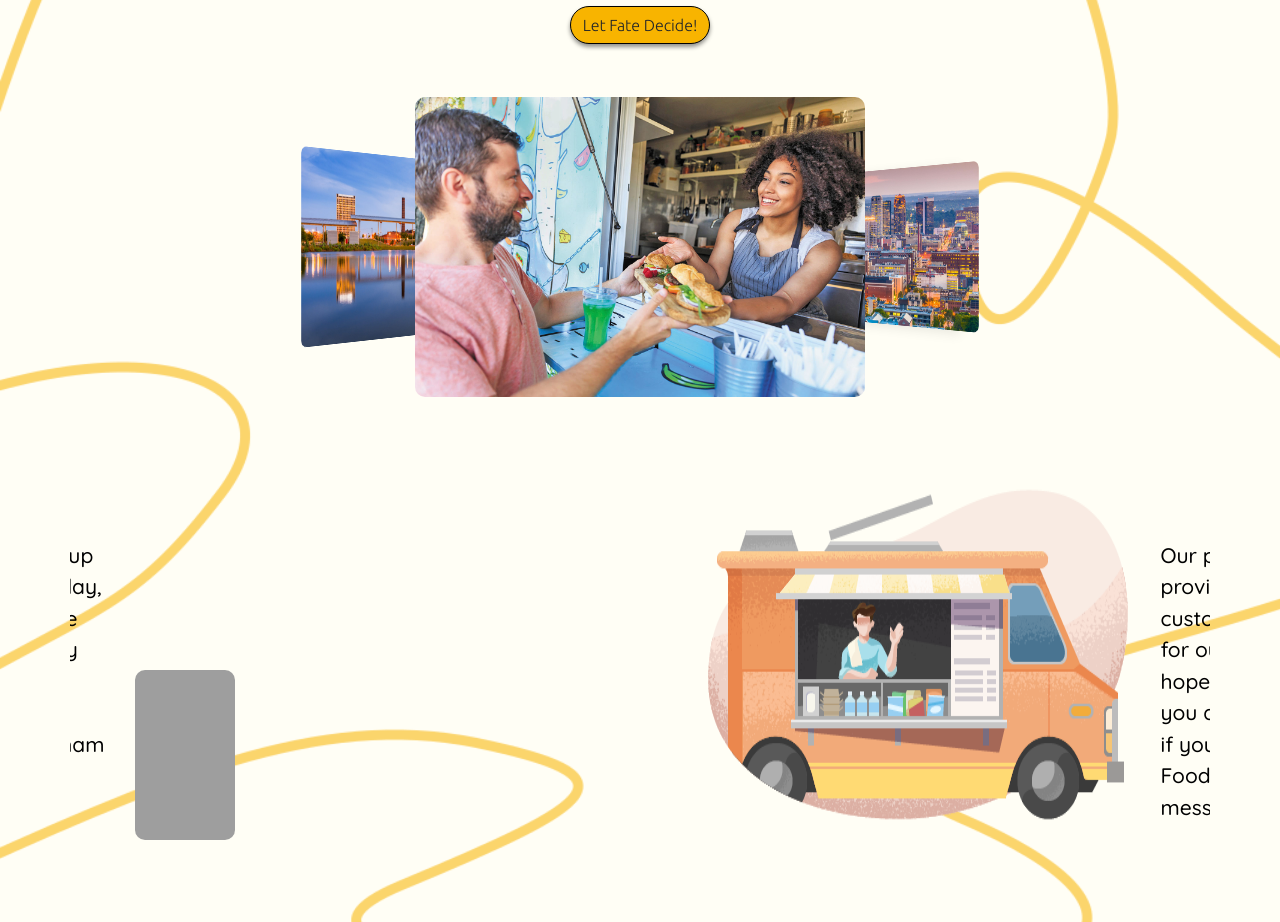
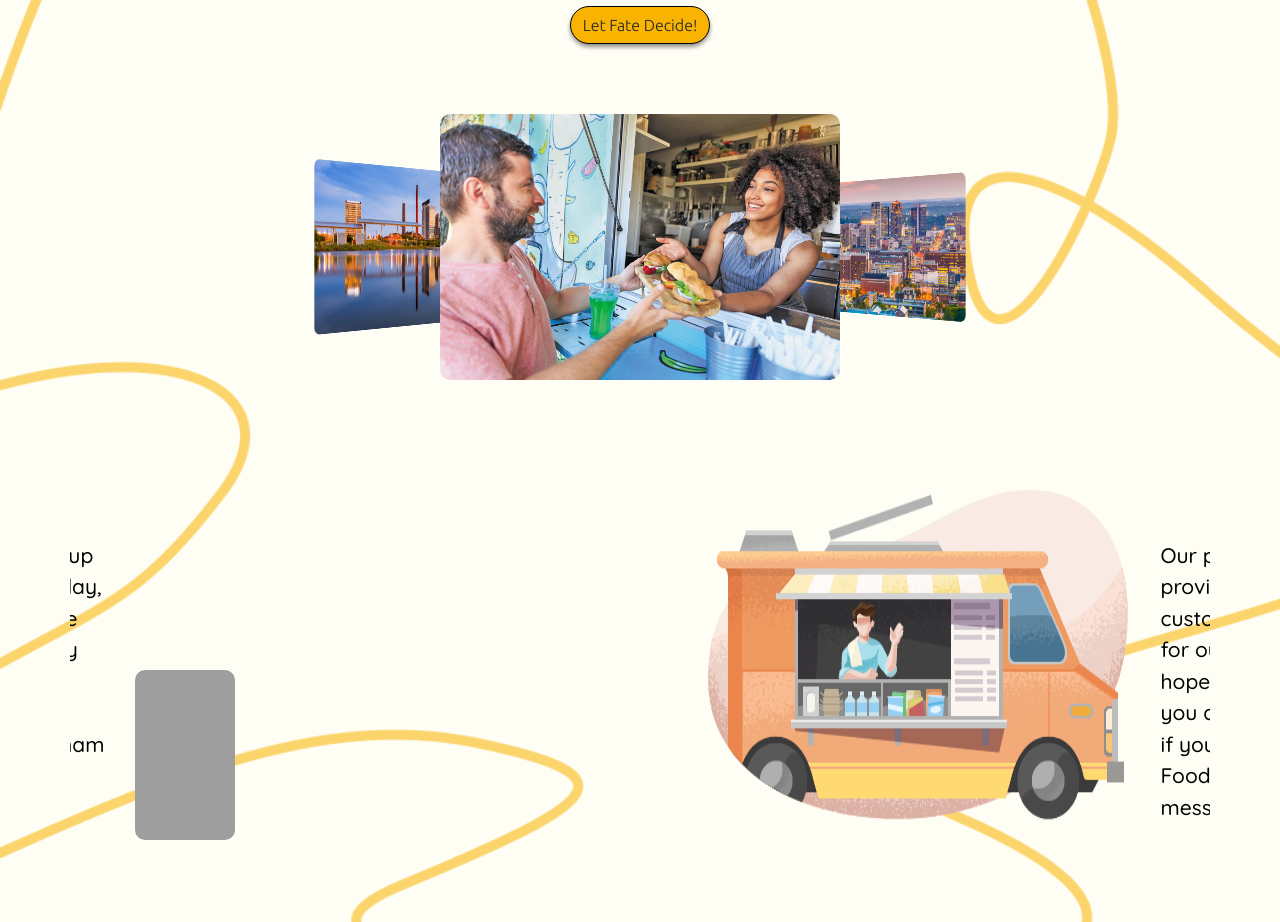
Before and after one commit to ReaganBruce/foodya-main, a React app: page / in a window 1280 px wide. Shown: the part 1240-2162 px from the top of the page. Built offline with nearby package versions, Linux system fonts and the light colour scheme; no server answers; grey boxes are pictures that could not be loaded; a web font is replaced by a local one.

Commit message:
FINISHED

```diff
--- a/src/client/pages/TruckDetails.tsx
+++ b/src/client/pages/TruckDetails.tsx
@@ -11,7 +11,7 @@ const TruckDetails: React.FC<ITruckDetails> = (props) => {
     const [truckreviews, setTruckReviews] = useState(null);
     const [hours, setHours] = useState(null);
     const [loaded, setLoaded] = useState(false);
-    const [turnOff, setTurnOff] = useState('');
+    const [turnOff, setTurnOff] = useState(null);
 
 
 
@@ -25,23 +25,6 @@ const TruckDetails: React.FC<ITruckDetails> = (props) => {
     let slicedAddress = address?.slice(0, 1) + ", " + address?.slice(1, 2)
 
     const FAV = JSON.parse(window.localStorage.getItem("fuck me seriously lol i am going to taco bell after this"));
-
-
-    const saveHandler = () => {
-        if (TOKEN) {
-            const FAV = JSON.parse(window.localStorage.getItem("fuck me seriously lol i am going to taco bell after this"))
-            if (FAV) {
-                window.localStorage.setItem("fuck me seriously lol i am going to taco bell after this", JSON.stringify([...FAV, truckdetails?.id]));
-            } else {
-                window.localStorage.setItem("fuck me seriously lol i am going to taco bell after this", JSON.stringify([truckdetails?.id]));
-            }
-        } else {
-
-        }
-       setTurnOff('turnOff');
-    }
-
-
 
 
     const HoursDivUndefined = () => (
@@ -165,6 +148,37 @@ const TruckDetails: React.FC<ITruckDetails> = (props) => {
         }, 1000);
     }, [loaded]);
 
+    let removeHandler = (id: any) => {
+
+        return () => {
+            console.log(FAV.indexOf(id));
+            FAV.splice(FAV.indexOf(id), 1);
+            if (FAV[0]) {
+                window.localStorage.setItem("fuck me seriously lol i am going to taco bell after this", JSON.stringify([FAV]));
+            } else {
+                localStorage.removeItem("fuck me seriously lol i am going to taco bell after this")
+            }
+            setTurnOff(undefined);
+        }
+    }
+
+    const saveHandler = () => {
+        if (TOKEN) {
+            const FAV = JSON.parse(window.localStorage.getItem("fuck me seriously lol i am going to taco bell after this"))
+            if (FAV) {
+                window.localStorage.setItem("fuck me seriously lol i am going to taco bell after this", JSON.stringify([...FAV, truckdetails?.id]));
+            } else {
+                window.localStorage.setItem("fuck me seriously lol i am going to taco bell after this", JSON.stringify([truckdetails?.id]));
+            }
+        } else {
+
+        }
+       setTurnOff('turnOff');
+    }
+
+
+
+
 
     if (loaded) {
         return (
@@ -177,8 +191,12 @@ const TruckDetails: React.FC<ITruckDetails> = (props) => {
                                 <div className="truck-img-wrapper">
                                     <img className='truck-img' src={`${truckdetails?.image_url}`}></img>
                                 </div>
-                                {TOKEN && !FAV?.includes(truckdetails?.id) ? (<button id="save-btn" className={`btn btn-warning btn-lg ${turnOff}`} onClick={saveHandler}>FAVORITE</button>)
-                                    : (<div id="save-btn"></div>
+
+                                 {TOKEN && !FAV?.includes(truckdetails?.id) && !turnOff ? (<button id="save-btn" className={`btn btn-warning btn-lg`} onClick={saveHandler}>FAVORITE</button>)
+                                    : (<> </>
+                                    )}
+                                    {TOKEN && FAV?.includes(truckdetails?.id) ? (<button id="save-btn" className={`btn btn-warning btn-lg`} onClick={removeHandler(truckdetails?.id)}>UN-FAVORITE</button>)
+                                    : ( <> </>
                                     )}
                                 <div>
                                     <div className="rating-container">
--- a/src/client/pages/UserFavorites.tsx
+++ b/src/client/pages/UserFavorites.tsx
@@ -70,7 +70,7 @@ const Favorites: React.FC<IFavorites> = () => {
                     {favorites?.map((favorite: any) => (
                         <div key={`truck-preview-${favorite.id}`} className={`hover-over pointer col-5 m-3 custom-card text-fun`}>
                             <img src={`${favorite.image_url}`} key={`truck-photo-${favorite.id}`} className="card-photo" alt="" />
-                            <div key={`truck-name-${favorite.id}`} className="name-margin mt-5 name d-flex text-center justify-content-center">{favorite.name}</div>
+                            <div key={`truck-name-${favorite.id}`} onClick={handleFeatured(favorite.id)} className="name-margin mt-5 name d-flex text-center justify-content-center">{favorite.name}</div>
                             <button className="btn btn-warning margin-special" onClick={removeHandler(favorite.id)}>Remove</button>
                         </div>
                     ))}
--- a/src/client/pages/home.tsx
+++ b/src/client/pages/home.tsx
@@ -126,9 +126,9 @@ const Home: React.FC<HomeProps> = () => {
                         <div className="col-12 d-flex justify-content-center">
                             <figure className="icon-cards mt-3">
                                 <div className="icon-cards__content" >
-                                    <div className="icon-cards__item d-flex align-items-center justify-content-center "><img className="size-up" src="../assets/p3_FoodTruck_HL1903_gi819016352.png" alt="" /></div>
-                                    <div className="icon-cards__item d-flex align-items-center justify-content-center"><img className="size-up" src="../assets/bham.png" alt="" /></div>
-                                    <div className="icon-cards__item d-flex align-items-center justify-content-center"><img className="size-up" src="../assets/01eee050afff4d52488eb0574ea0fec3-railroad-park.png" alt="" /></div>
+                                    <div className="icon-cards__item d-flex align-items-center justify-content-center "><img className="size" src="../assets/p3_FoodTruck_HL1903_gi819016352.png" alt="" /></div>
+                                    <div className="icon-cards__item d-flex align-items-center justify-content-center"><img className="size" src="../assets/bham.png" alt="" /></div>
+                                    <div className="icon-cards__item d-flex align-items-center justify-content-center"><img className="size" src="../assets/01eee050afff4d52488eb0574ea0fec3-railroad-park.png" alt="" /></div>
                                 </div>
                             </figure>
                             {/* <img src="../assests/bham.png" className="behind bham-image" alt="" /> */}
--- a/src/client/scss/general-styles.scss
+++ b/src/client/scss/general-styles.scss
@@ -644,22 +644,22 @@
     height: 40vw;
     max-width: 380px;
     max-height: 250px;
-    box-shadow: 0 5px 20px rgba(0, 0, 0, 0.1);
+    box-shadow: 0 5px 20px rgba(0, 0, 0, 0);
     border-radius: 6px;
     transform-origin: center;
 
     &:nth-child(1) {
-      background: #fdd94f;
+      background: transparent;
       transform: rotateY(0) translateZ(35vw);
     }
 
     &:nth-child(2) {
-      background: #f87949;
+      background: transparent;
       transform: rotateY(120deg) translateZ(35vw);
     }
 
     &:nth-child(3) {
-      background: #fbab48;
+      background: transparent;
       transform: rotateY(240deg) translateZ(35vw);
     }
   }
--- a/src/client/scss/index2.scss
+++ b/src/client/scss/index2.scss
@@ -10,6 +10,7 @@ body {
     color: white !important;
     font-size: 18px;
 }
+
 .bl-abril-text {
     font-family: Abril Fatface;
     color: white !important;
@@ -34,6 +35,10 @@ body {
 
 .footer-text {
     color: white !important;
+}
+
+.bl-medium-quicksand-text {
+    color: white;
 }
 
 
```
Also changed, not shown: public/js/src_client_scss_index2_scss.app.js.
